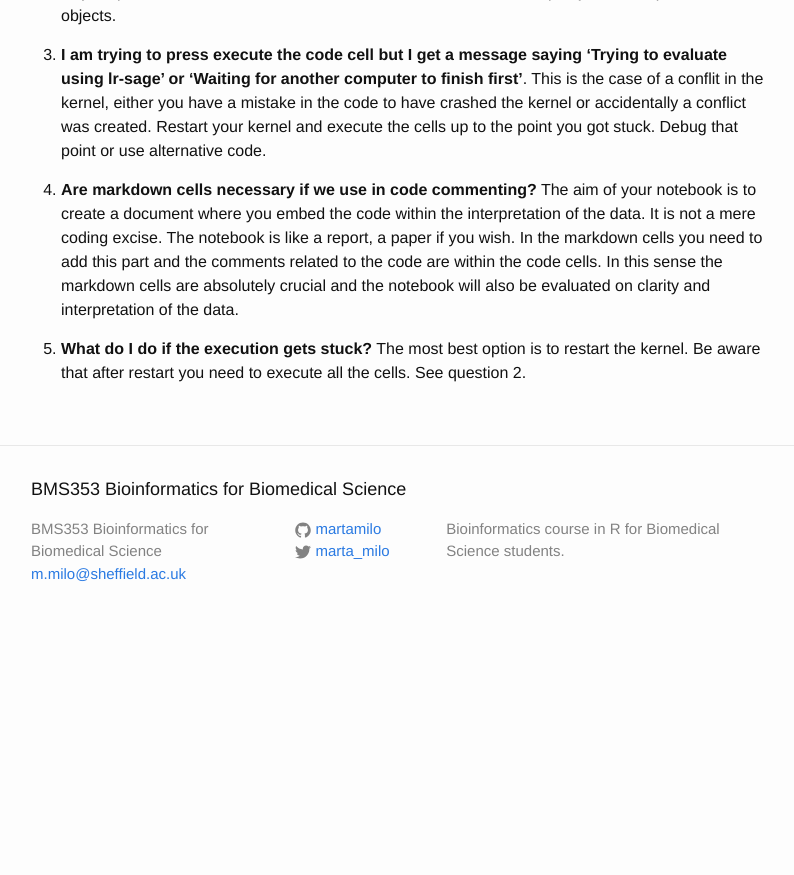
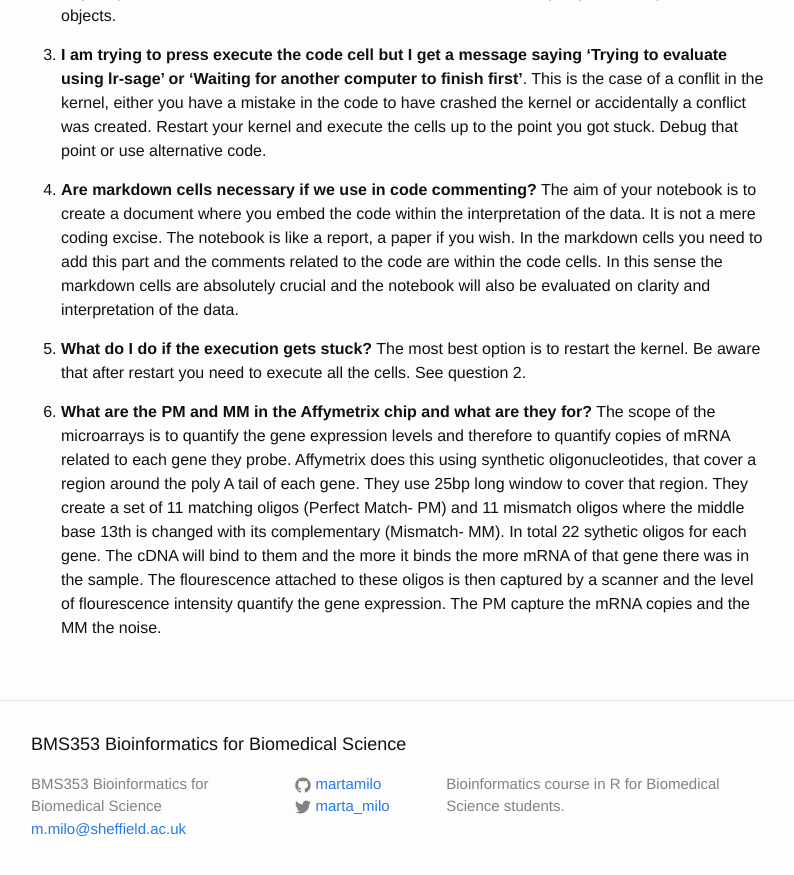
Before and after one commit to sods/bioinformatics, a Jekyll site: the page built from faq.md, in a window 1280 px wide and 900 px high, scrolled down 933 px. Shown: the top 875 px of the window, without its empty margins (239-1033 px from the left). Built offline with Jekyll 4.4.1, drawn with Linux system fonts in a browser that asks for light colours; before the commit the page ends 1578 px from its top, so only the background shows below that.

Commit message:
Added a question

```diff
--- a/faq.md
+++ b/faq.md
@@ -23,3 +23,5 @@ In this sense the markdown cells are absolutely crucial and the notebook will al
 
 
 5. **What do I do if the execution gets stuck?** The most best option is to restart the kernel. Be aware that after restart you need to execute all the cells. See question 2.
+
+6. **What are the PM and MM in the Affymetrix chip and what are they for?** The scope of the microarrays is to quantify the gene expression levels and therefore to quantify copies of mRNA related to each gene they probe. Affymetrix does this using synthetic oligonucleotides, that cover a region around the poly A tail of each gene. They use 25bp long window to cover that region. They create a set of 11 matching oligos (Perfect Match- PM) and 11 mismatch oligos where the middle base 13th is changed with its complementary (Mismatch- MM). In total 22 sythetic oligos for each gene. The cDNA will bind to them and the more it binds the more mRNA of that gene there was in the sample. The flourescence attached to these oligos is then captured by a scanner and the level of flourescence intensity quantify the gene expression. The PM capture the mRNA copies and the MM the noise.
```
